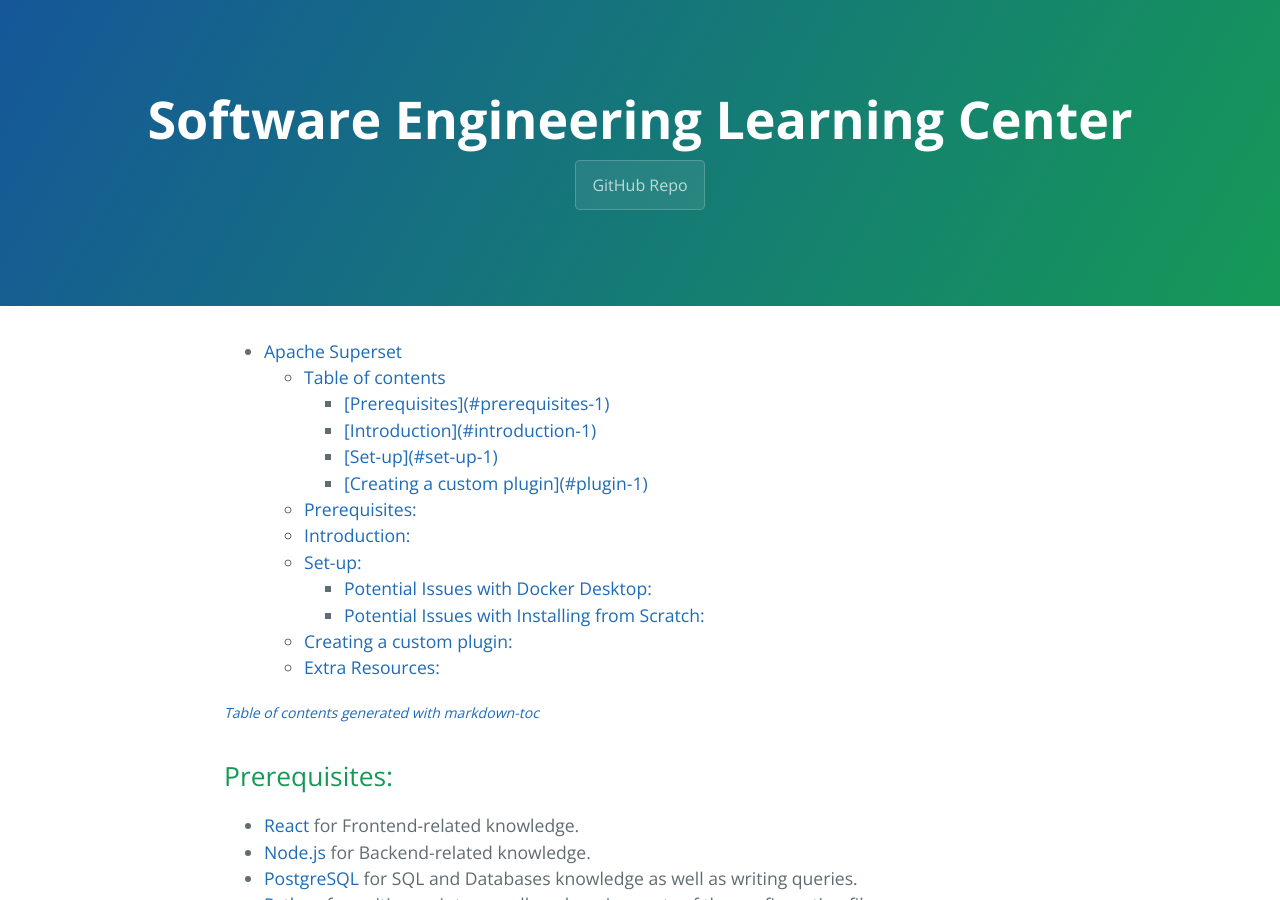
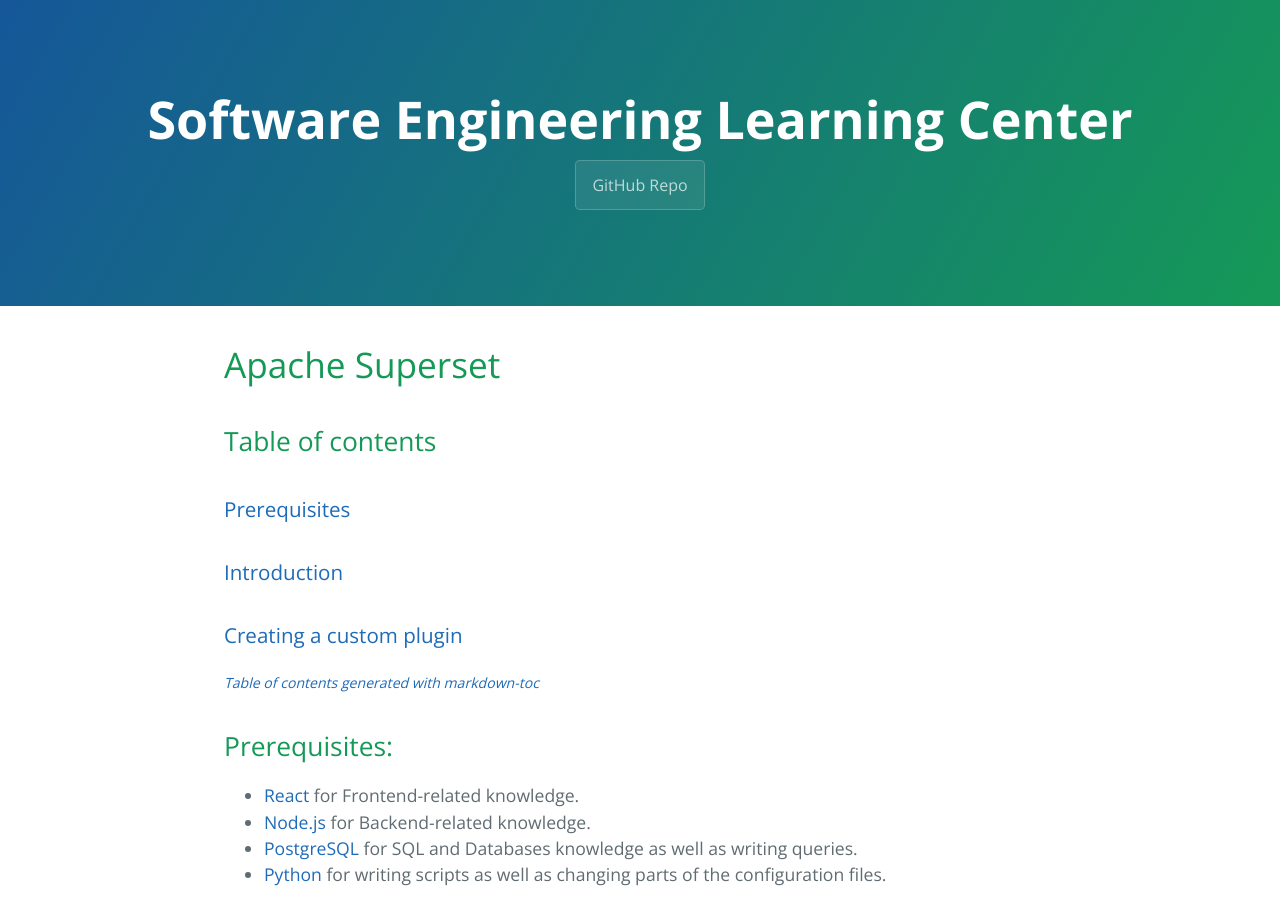
Before and after one commit to learning-software-engineering/learning-software-engineering.github.io, a Jekyll site: the page built from Topics/Tech_Stacks/Apache_Superset.md, in a window 1280 px wide and 900 px high. Built offline with Jekyll 4.4.1, drawn with Linux system fonts in a browser that asks for light colours; our own code applies the rules of GitHub Pages for plain Markdown files.

Commit message:
Update Apache_Superset.md

```diff
--- a/Topics/Tech_Stacks/Apache_Superset.md
+++ b/Topics/Tech_Stacks/Apache_Superset.md
@@ -1,16 +1,9 @@
-- [Apache Superset](#apache-superset)
-  * [Table of contents](#table-of-contents)
-    + [[Prerequisites](#prerequisites-1)](#-prerequisites---prerequisites-1-)
-    + [[Introduction](#introduction-1)](#-introduction---introduction-1-)
-    + [[Set-up](#set-up-1)](#-set-up---set-up-1-)
-    + [[Creating a custom plugin](#plugin-1)](#-creating-a-custom-plugin---plugin-1-)
-  * [Prerequisites:](#prerequisites-)
-  * [Introduction:](#introduction-)
-  * [Set-up:](#set-up-)
-    + [Potential Issues with Docker Desktop:](#potential-issues-with-docker-desktop-)
-    + [Potential Issues with Installing from Scratch:](#potential-issues-with-installing-from-scratch-)
-  * [Creating a custom plugin:](#creating-a-custom-plugin-)
-  * [Extra Resources:](#extra-resources-)
+# Apache Superset
+
+## Table of contents
+### [Prerequisites](#prerequisites-1)
+### [Introduction](#introduction-1)
+### [Creating a custom plugin](#plugin-1)
 
 <small><i><a href='http://ecotrust-canada.github.io/markdown-toc/'>Table of contents generated with markdown-toc</a></i></small>
 
```
